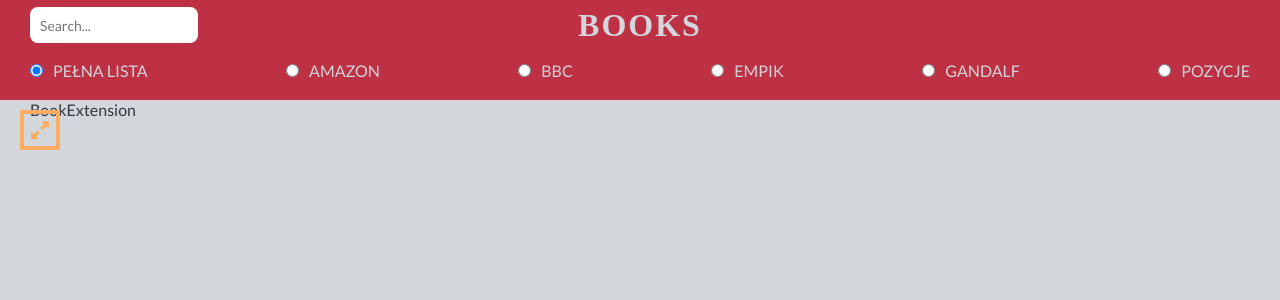
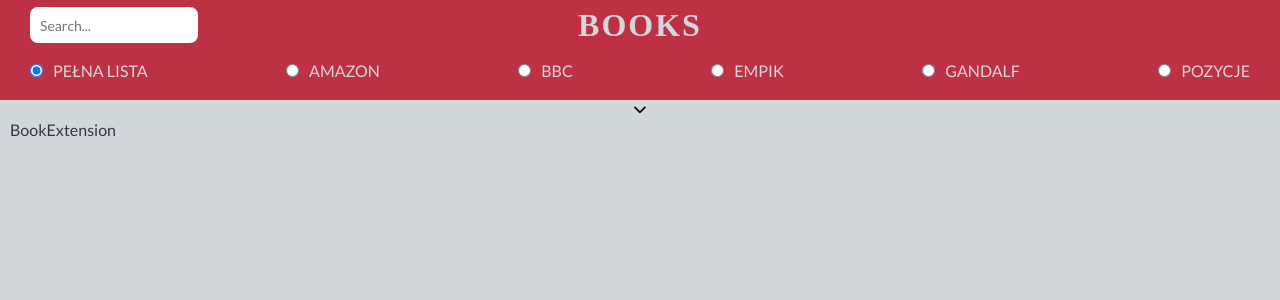
Before and after one commit to Zyar3k/books_ver.2, a React (Create React App) app: page /book/1 in a window 1280 px wide. Shown: the top 300 px of the page. Built offline with nearby package versions, Linux system fonts and the light colour scheme; no server answers; a web font is replaced by a local one.

Commit message:
Add lazy loading & change sidebar to sortbar

```diff
--- a/src/App.js
+++ b/src/App.js
@@ -6,15 +6,14 @@ import BookExtension from "./components/BookExtension/BookExtension";
 import { ContextProvider } from "./context/GlobalContext";
 import Header from "./components/Header/Header";
 
-import Sidebar from "./components/Sidebar/Sidebar";
+import SortBar from "./components/SortBar/SortBar";
 
 const App = () => {
-
   return (
     <ContextProvider>
       <Header />
-      <main className="container flex abs">
-        <Sidebar />
+      <main className="container ">
+        <SortBar />
         <Switch>
           <Route path="/" component={BookList} exact />
           <Route path="/book/:id" component={BookExtension} />
--- a/src/components/BookList/BookList.js
+++ b/src/components/BookList/BookList.js
@@ -1,9 +1,9 @@
-import { useContext, useEffect, useState } from "react";
+import { useContext, useEffect, useState, lazy, Suspense } from "react";
 import { GlobalContext } from "../../context/GlobalContext";
 
 import { BookListStyled } from "./BookList.styled";
 
-import BookTile from "./BookTile";
+const BookTile = lazy(()=> import("./BookTile"));
 
 const BookList = () => {
   const { books, filtered, all, searched } = useContext(GlobalContext);
@@ -20,11 +20,13 @@ const BookList = () => {
   }, [books, filtered, searched, all]);
 
   return (
-    <BookListStyled>
-      {displayData.map((book) => (
-        <BookTile key={book._id} book={book} />
-      ))}
-    </BookListStyled>
+    <Suspense fallback="Loading...">
+      <BookListStyled>
+        {displayData.map((book) => (
+          <BookTile key={book._id} book={book} />
+        ))}
+      </BookListStyled>
+    </Suspense>
   );
 };
 
--- a/src/components/BookList/BookTile.js
+++ b/src/components/BookList/BookTile.js
@@ -17,11 +17,11 @@ const BookTile = ({ book }) => {
   return (
     <BookTileStyled>
       <h3>{book.title}</h3>
-      <p>{book.page}</p>
       <em>
         {name} {lastName}
       </em>
-      <b> Stars: {stars}</b>
+      <p>{book.page}</p>
+      {/* <b> Stars: {stars}</b> */}
     </BookTileStyled>
   );
 };
--- a/src/components/Sidebar/Sidebar.styled.js
+++ /dev/null
@@ -1,71 +0,0 @@
-import styled from "styled-components";
-
-export const StyledSidebar = styled.aside`
-  /* position: relative; */
-  padding: 0 10px;
-  display: flex;
-  position: sticky;
-  top: 100px;
-  left: 0;
-  right: 0;
-`;
-
-export const ToggleButton = styled.button`
-  position: absolute;
-  top: 10px;
-  left: 10px;
-  height: 40px;
-  width: 40px;
-  cursor: pointer;
-  font-size: 18px;
-  background: none;
-  border: 4px solid #fdac61;
-  color: #fdac61;
-
-  &:hover {
-    color: #ff893a;
-    border: 4px solid #ff893a;
-  }
-`;
-
-export const SortWrapper = styled.div`
-  margin-top: 40px;
-  h3 {
-    margin-top: 10px;
-    text-align: center;
-  }
-`;
-
-export const SortItem = styled.div`
-  display: flex;
-  justify-content: space-between;
-  width: 300px;
-  height: 40px;
-  margin: 10px 0;
-  border-bottom: 2px solid #fdac61;
-
-  h4 {
-    text-align: left;
-    width: 60%;
-    height: 100%;
-    padding-left: 10px;
-    display: flex;
-    align-items: center;
-  }
-
-  button {
-    width: 20%;
-    color: #fdac61;
-    font-size: 18px;
-    background: none;
-    border: none;
-    display: flex;
-    justify-content: center;
-    align-items: center;
-    cursor: pointer;
-
-    &:hover {
-      color: #ff893a;
-    }
-  }
-`;
--- a/src/components/Sidebar/Sidebar.js
+++ b/src/components/SortBar/SortBar.js
@@ -3,32 +3,25 @@ import { useContext } from "react";
 import { GlobalContext } from "../../context/GlobalContext";
 
 import {
-  StyledSidebar,
-  ToggleButton,
+  StyledSortBar,
   SortWrapper,
   SortItem,
-} from "./Sidebar.styled";
+  ToggleButton,
+} from "./SortBar.styled";
 
 const Sidebar = () => {
   const { sortBy, filterByList } = useContext(GlobalContext);
   const [openSidebar, setOpenSidebar] = useState(false);
 
   return (
-    <StyledSidebar className="sidebar">
-      <ToggleButton onClick={() => setOpenSidebar(!openSidebar)}>
-        <i
-          className={openSidebar ? "fa fa-compress" : "fa fa-expand"}
-          aria-hidden="true"
-        />
-      </ToggleButton>
+    <StyledSortBar>
       {openSidebar ? (
         <SortWrapper>
-          <h3>Sortowanie wg:</h3>
           <SortItem>
             <button onClick={() => sortBy("nameUp")}>
               <span className="fa fa-sort-amount-asc" aria-hidden="true"></span>
             </button>
-            <h4>Imienia</h4>
+            <h4>Po imieniu</h4>
             <button onClick={() => sortBy("nameDown")}>
               <span
                 className="fa fa-sort-amount-desc"
@@ -40,7 +33,7 @@ const Sidebar = () => {
             <button onClick={() => sortBy("lastNameUp")}>
               <span className="fa fa-sort-amount-asc" aria-hidden="true"></span>
             </button>
-            <h4>Nazwiska</h4>
+            <h4>Po nazwisku</h4>
             <button onClick={() => sortBy("lastNameDown")}>
               <span
                 className="fa fa-sort-amount-desc"
@@ -52,7 +45,7 @@ const Sidebar = () => {
             <button onClick={() => sortBy("pageUp")}>
               <span className="fa fa-sort-amount-asc" aria-hidden="true"></span>
             </button>
-            <h4>Ilości stron</h4>
+            <h4>Po ilości stron</h4>
             <button onClick={() => sortBy("pageDown")}>
               <span
                 className="fa fa-sort-amount-desc"
@@ -60,7 +53,7 @@ const Sidebar = () => {
               ></span>
             </button>
           </SortItem>
-          <h3>Dodatkowe</h3>
+
           <SortItem>
             <button onClick={() => filterByList("readed")}>
               <span className="fa fa-check-square-o" aria-hidden="true"></span>
@@ -81,7 +74,13 @@ const Sidebar = () => {
           </SortItem>
         </SortWrapper>
       ) : null}
-    </StyledSidebar>
+      <ToggleButton onClick={() => setOpenSidebar(!openSidebar)}>
+        <i
+          className={!openSidebar ? "fas fa-chevron-down" : "fas fa-chevron-up"}
+          aria-hidden="true"
+        />
+      </ToggleButton>
+    </StyledSortBar>
   );
 };
 
--- /dev/null
+++ b/src/components/SortBar/SortBar.styled.js
@@ -0,0 +1,55 @@
+import styled from "styled-components";
+
+export const StyledSortBar = styled.div`
+  position: sticky;
+  top: 100px;
+  background: #d3d6db;
+  color: #d3d6db;
+`;
+
+export const SortWrapper = styled.div`
+  background: #be3144;
+  display: flex;
+  padding: 10px 0;
+  justify-content: space-around;
+  border-bottom-right-radius: 30px;
+  border-bottom-left-radius: 30px;
+`;
+export const SortItem = styled.div`
+  width: 200px;
+  display: flex;
+  justify-content: space-around;
+  border-left: 1px solid #d3d6db;
+
+  &:first-of-type {
+    border-left: none;
+  }
+
+  h4 {
+    font-weight: 300;
+  }
+
+  button {
+    border: none;
+    /* border: 1px solid black; */
+    background: none;
+    color: #d3d6db;
+    font-size: 18px;
+    cursor: pointer;
+  }
+`;
+
+export const ToggleButton = styled.button`
+  border: none;
+  height: 20px;
+  cursor: pointer;
+  display: flex;
+  justify-content: center;
+  align-items: center;
+  background: #d3d6db;
+  width: 100%;
+
+  /* width: 200px;
+  display: flex;
+  justify-content: space-around; */
+`;
--- a/src/global.css
+++ b/src/global.css
@@ -3,9 +3,6 @@
   margin: 0;
   font-family: "Lato", sans-serif;
 }
-
-/* font-family: 'Lato', sans-serif;
-font-family: 'Oi', cursive; */
 
 body {
   background-color: #d3d6db;
@@ -16,11 +13,3 @@ body {
   max-width: 1260px;
   margin: 0 auto;
 }
-
-.flex {
-  display: flex;
-}
-
-.abs {
-  position: relative;
-}
```
